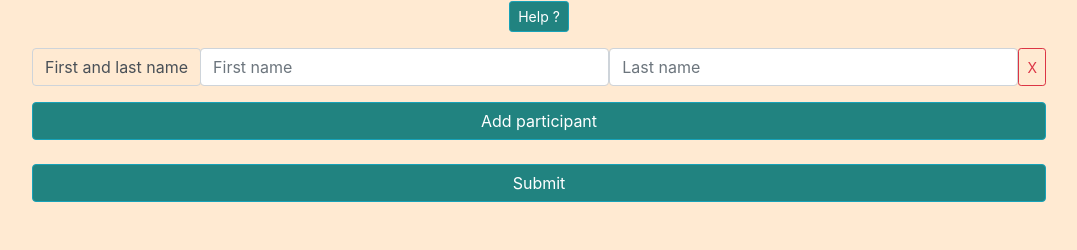
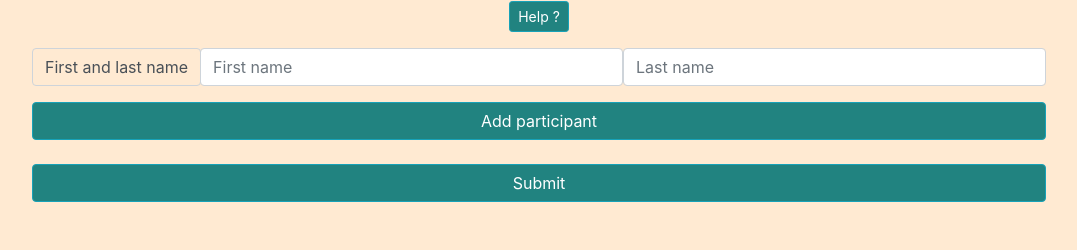
Before and after one commit to ZK9XW3/random-gifts, a Symfony app: template templates/main/index.html.twig in a window 1280 px wide. Shown: the part 757-1007 px from the top of the page, without its empty margins (101-1178 px from the left). Run offline with Twig, Linux system fonts and the light colour scheme; the template is opened without the code that fills it, so the values that code supplies are empty; some libraries are stand-ins or nearby versions.

```diff
--- a/templates/main/index.html.twig
+++ b/templates/main/index.html.twig
@@ -27,7 +27,7 @@
                     </div>
                     <input type="text" name="firstName0" aria-label="First name" class="form-control" id="first-name-input" placeholder="First name" required maxlength="20">
                     <input type="text" name="lastName0" aria-label="Last name" class="form-control" id="last-name-input" placeholder="Last name" required maxlength="20">
-                    <button type="button" class="btn btn-outline-danger btn-sm delete-btn" id="delete-btn-0">X</button>
+                    {# <button type="button" class="btn btn-outline-danger btn-sm delete-btn" id="delete-btn-0">X</button> #}
                 </div>
                 {# Insert template here with JS #}
             </div>
```
Also changed, not shown: public/assets/js/app.js.
